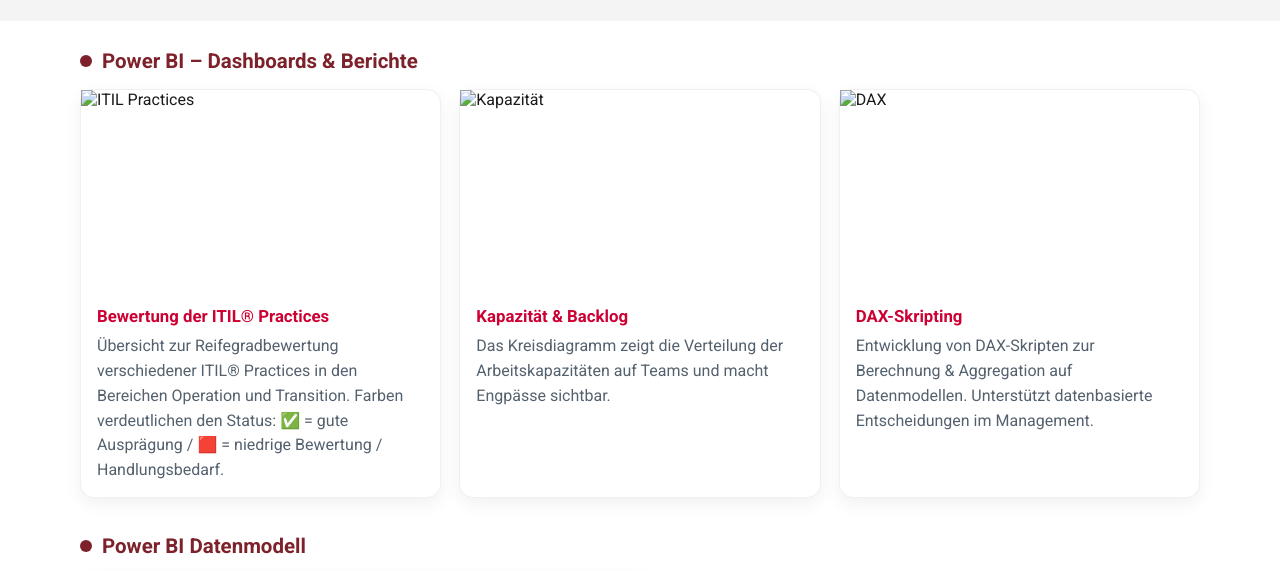
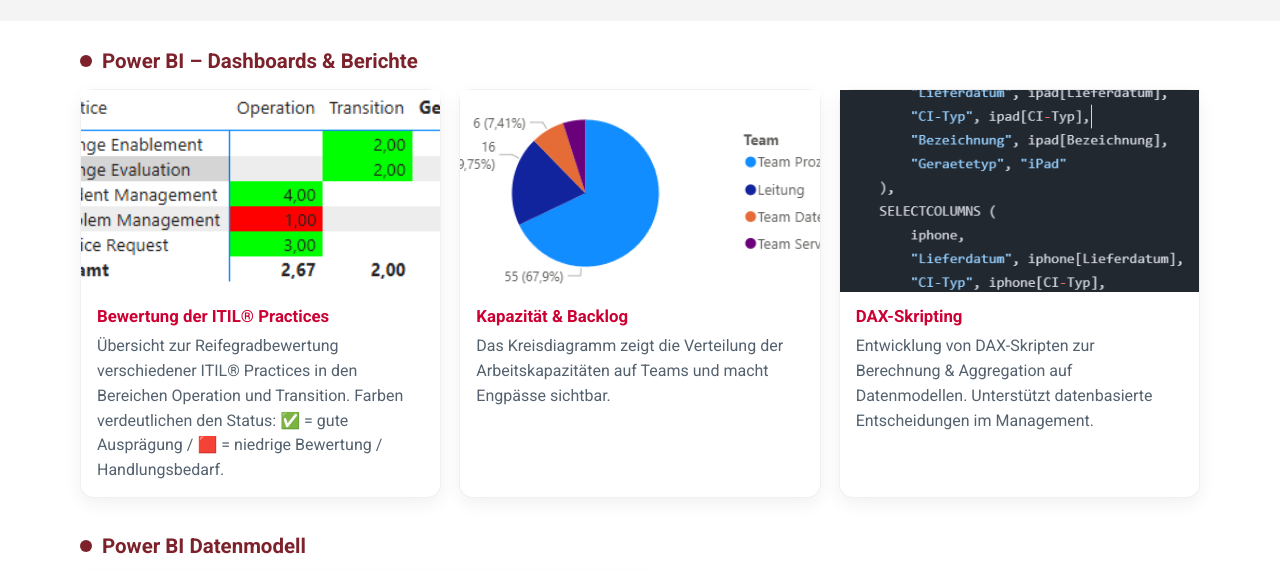
Before and after one commit to Dofp79/DonimanWeb, a plain HTML site: page projekte.html in a window 1280 px wide. Shown: the part 224-795 px from the top of the page. Drawn offline with Linux system fonts and the light colour scheme.

Commit message:
Update projekte.html

```diff
--- a/projekte.html
+++ b/projekte.html
@@ -119,9 +119,9 @@
 <section class="section" id="powerbi">
   <div class="sec-head"><span class="sec-dot"></span><h2 class="sec-title">Power BI – Dashboards & Berichte</h2></div>
   <div class="grid">
-    <article class="card"><img src="ITIL_Monitoring.png" alt="ITIL Practices" data-full="assets/img/ITIL_Monitoring.png"><div class="card-body"><h4>Bewertung der ITIL® Practices</h4><p>Übersicht zur Reifegradbewertung verschiedener ITIL® Practices in den Bereichen Operation und Transition. Farben verdeutlichen den Status: ✅ = gute Ausprägung / 🟥 = niedrige Bewertung / Handlungsbedarf.</p></div></article>
-    <article class="card"><img src="IT32ReferatKapa.png" alt="Kapazität" data-full="assets/img/IT32ReferatKapa.png"><div class="card-body"><h4>Kapazität & Backlog</h4><p>Das Kreisdiagramm zeigt die Verteilung der Arbeitskapazitäten auf Teams und macht Engpässe sichtbar.</p></div></article>
-    <article class="card"><img src="Datenmodell.png" alt="DAX" data-full="assets/img/Datenmodell.png"><div class="card-body"><h4>DAX-Skripting</h4><p>Entwicklung von DAX-Skripten zur Berechnung & Aggregation auf Datenmodellen. Unterstützt datenbasierte Entscheidungen im Management.</p></div></article>
+    <article class="card"><img src="assets/img/ITIL_Monitoring.png" alt="ITIL Practices" data-full="assets/img/ITIL_Monitoring.png"><div class="card-body"><h4>Bewertung der ITIL® Practices</h4><p>Übersicht zur Reifegradbewertung verschiedener ITIL® Practices in den Bereichen Operation und Transition. Farben verdeutlichen den Status: ✅ = gute Ausprägung / 🟥 = niedrige Bewertung / Handlungsbedarf.</p></div></article>
+    <article class="card"><img src="assets/img/IT32ReferatKapa.png" alt="Kapazität" data-full="assets/img/IT32ReferatKapa.png"><div class="card-body"><h4>Kapazität & Backlog</h4><p>Das Kreisdiagramm zeigt die Verteilung der Arbeitskapazitäten auf Teams und macht Engpässe sichtbar.</p></div></article>
+    <article class="card"><img src="assets/img/Datenmodell.png" alt="DAX" data-full="assets/img/Datenmodell.png"><div class="card-body"><h4>DAX-Skripting</h4><p>Entwicklung von DAX-Skripten zur Berechnung & Aggregation auf Datenmodellen. Unterstützt datenbasierte Entscheidungen im Management.</p></div></article>
   </div>
 </section>
 
```
